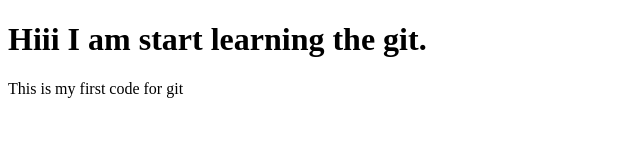
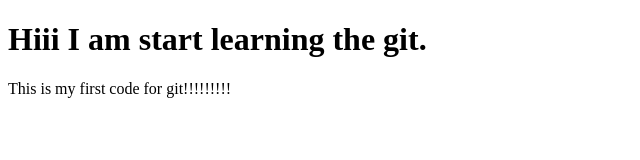
Before and after one commit to renilbitsq711/myProject, a plain HTML site: page index.html in a window 1280 px wide. Shown: the full height of the page, 0-640 px from the left. Drawn offline with Linux system fonts and the light colour scheme.

Commit message:
BitsQ created, added some clear in p tag

```diff
--- a/index.html
+++ b/index.html
@@ -7,6 +7,6 @@
 </head>
 <body>
     <h1>Hiii I am start learning the git.</h1>
-    <p>This is my first code for git</p>
+    <p>This is my first code for git!!!!!!!!!</p>
 </body>
 </html>
```
Also changed, not shown: BitsQ.html (added).
